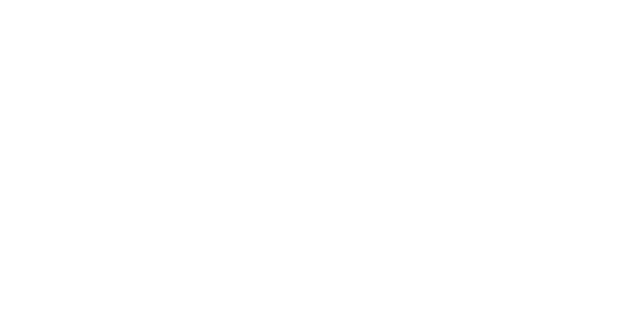
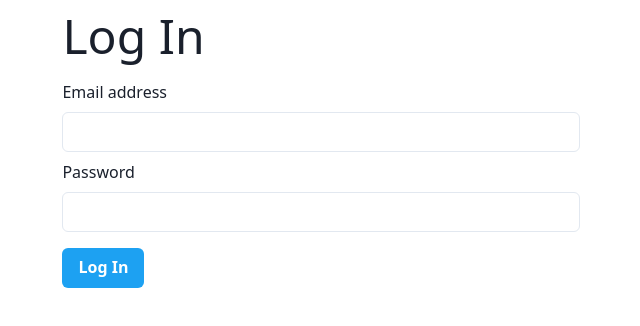
Before and after one commit to Hritvik-Mohan/Twitter-Clone, a React (Vite) app: page /login in a window 1280 px wide. Before the commit this address had no page. Shown: the top 326 px of the page, without its empty margins (319-959 px from the left). Built offline with nearby package versions, Linux system fonts and the light colour scheme.

Commit message:
feat added login component and route

```diff
--- a/src/App.jsx
+++ b/src/App.jsx
@@ -16,6 +16,7 @@
           <BrowserRouter>
             <Routes>
               <Route path='/' element={<Feed />}/>
+              <Route path='/login' element={<Login />}/>
               <Route path='/signup' element={<Signup />}/>
             </Routes>
           </BrowserRouter>
--- a/src/components/Login/Login.jsx
+++ b/src/components/Login/Login.jsx
@@ -1,7 +1,31 @@
+import { Button, FormControl, FormLabel, Input, Text, Wrap, WrapItem } from '@chakra-ui/react'
 import React from 'react'
 
 export default function Login() {
   return (
-    <div>Login</div>
+    <div>
+      <Text fontSize={"3rem"}>Log In</Text>
+      <FormControl>
+        <FormLabel mt={2}>Email address</FormLabel>
+        <Input type="email" />
+      </FormControl>
+      <FormControl>
+        <FormLabel mt={2}>Password</FormLabel>
+        <Input type="password" />
+      </FormControl>
+      {/* <FormHelperText>We'll never share your email.</FormHelperText> */}
+      <Wrap justify="left">
+        <WrapItem>
+          <Button
+            mt={4}
+            colorScheme='twitter'
+            // isLoading={isSubmitting}
+            type='submit'
+          >
+            Log In
+          </Button>
+        </WrapItem>
+      </Wrap>
+    </div>
   )
 }
--- a/src/components/Signup/Signup.jsx
+++ b/src/components/Signup/Signup.jsx
@@ -9,6 +9,8 @@
   FormLabel,
   Input,
   Text,
+  Wrap,
+  WrapItem,
 } from "@chakra-ui/react";
 
 export default function Signup() {
@@ -45,6 +47,14 @@
     <div>
       <Text fontSize={"3rem"}>Sign Up</Text>
       <FormControl>
+        <FormLabel mt={2}>First Name</FormLabel>
+        <Input type="name" />
+      </FormControl>
+      <FormControl>
+        <FormLabel mt={2}>Last Name</FormLabel>
+        <Input type="name" />
+      </FormControl>
+      <FormControl>
         <FormLabel mt={2}>Email address</FormLabel>
         <Input type="email" />
       </FormControl>
@@ -53,14 +63,18 @@
         <Input type="password" />
       </FormControl>
       {/* <FormHelperText>We'll never share your email.</FormHelperText> */}
+      <Wrap justify="left">
+        <WrapItem>
           <Button
             mt={4}
-        colorScheme='teal'
+            colorScheme='twitter'
             // isLoading={isSubmitting}
             type='submit'
           >
             Submit
           </Button>
+        </WrapItem>
+      </Wrap>
     </div>
   );
 }
```
Also changed, not shown: 1 other file (tests, documents, lock files or other folders). Lines whose indentation alone changed are shown as unchanged.
